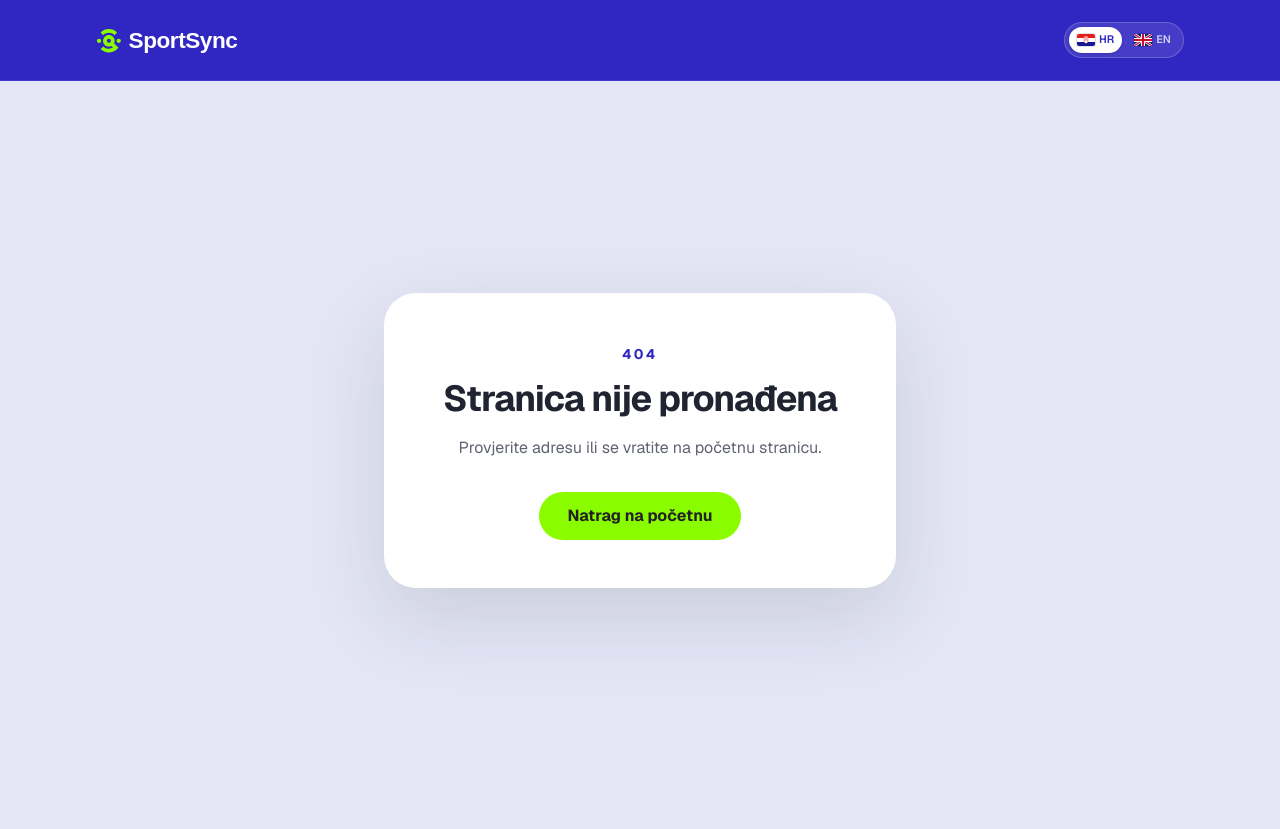
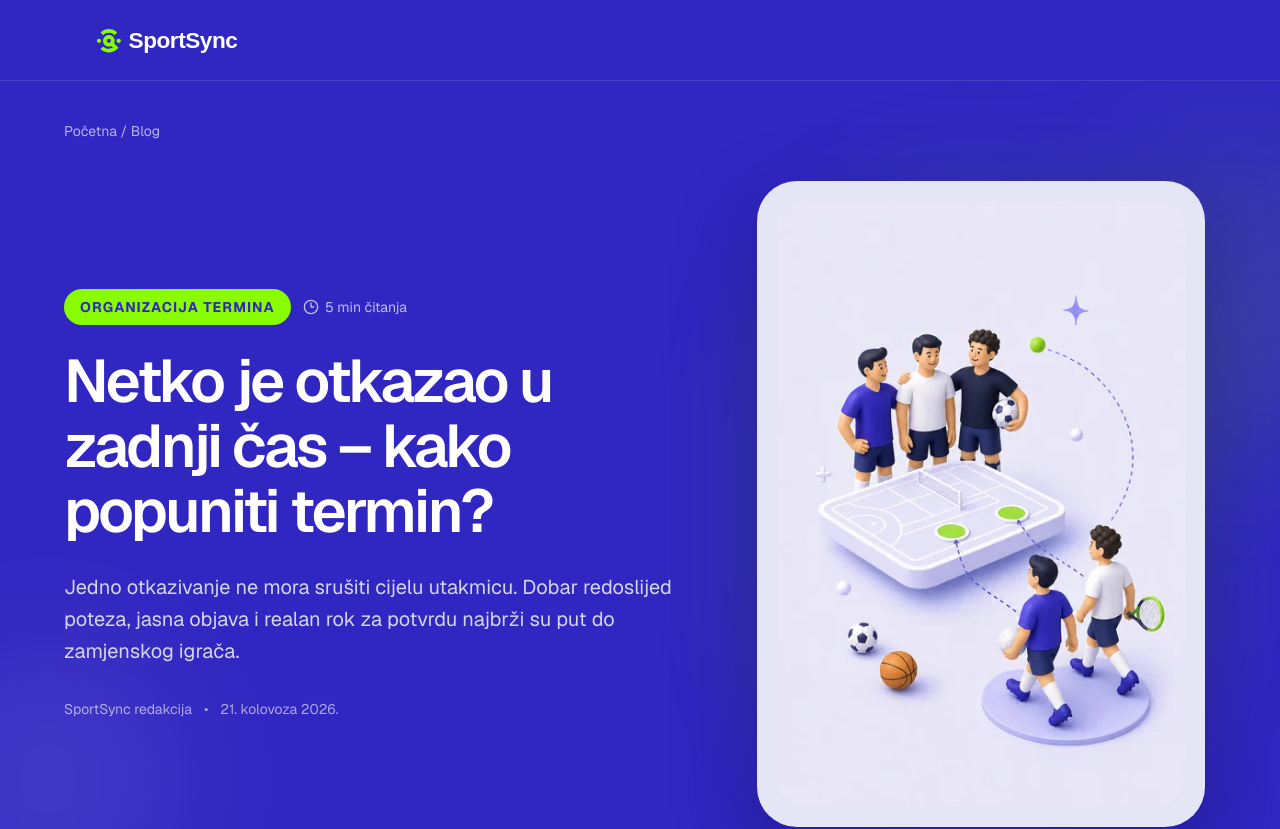
Before and after one commit to KAndrej90/sportsync-web, a Next.js app: page /blog/netko-je-otkazao-kako-popuniti-termin in a window 1280 px wide. Before the commit this address had no page. Shown: the top 829 px of the page. Before the commit the page ends 800 px from the top, so only its background shows below. Built offline with nearby package versions, Linux system fonts and the light colour scheme.

Commit message:
blog route

```diff
--- a/src/app/(marketing)/savjeti/netko-je-otkazao-kako-popuniti-termin/page.tsx
+++ b/src/app/(marketing)/blog/netko-je-otkazao-kako-popuniti-termin/page.tsx
@@ -16,7 +16,7 @@ import {
 import LogoAndName from "../../../assets/logoAndName.svg";
 import FindPlayersIllustration from "../../../assets/howitworks/find-players-illustration.webp";
 
-const path = "/savjeti/netko-je-otkazao-kako-popuniti-termin";
+const path = "/blog/netko-je-otkazao-kako-popuniti-termin";
 const canonicalUrl = `https://sportsync.hr${path}`;
 const title = "Netko je otkazao u zadnji čas – kako popuniti termin?";
 const description =
@@ -139,7 +139,7 @@ export default function LastMinuteCancellationArticle() {
                 Početna
               </Link>
               <span aria-hidden="true"> / </span>
-              <span>Savjeti</span>
+              <span>Blog</span>
             </nav>
 
             <div className="mt-10 grid grid-cols-[minmax(0,1fr)] items-center gap-12 lg:grid-cols-[minmax(0,1.15fr)_minmax(320px,0.85fr)]">
--- a/src/app/(marketing)/pronadi-igrace/page.tsx
+++ b/src/app/(marketing)/pronadi-igrace/page.tsx
@@ -45,7 +45,7 @@ export default function FindPlayersPage() {
         },
       ]}
       related={[
-        { href: "/savjeti/netko-je-otkazao-kako-popuniti-termin", label: "Netko je otkazao – što sada?" },
+        { href: "/blog/netko-je-otkazao-kako-popuniti-termin", label: "Netko je otkazao – što sada?" },
         { href: "/organizacija-sportskih-termina", label: "Organizacija sportskih termina" },
         { href: "/nogometna-sezona-i-statistika", label: "Nogometne sezone i statistika" },
         { href: "/#sportovi", label: "Podržani sportovi" },
```
Also changed, not shown: 1 other file (tests, documents, lock files or other folders).
